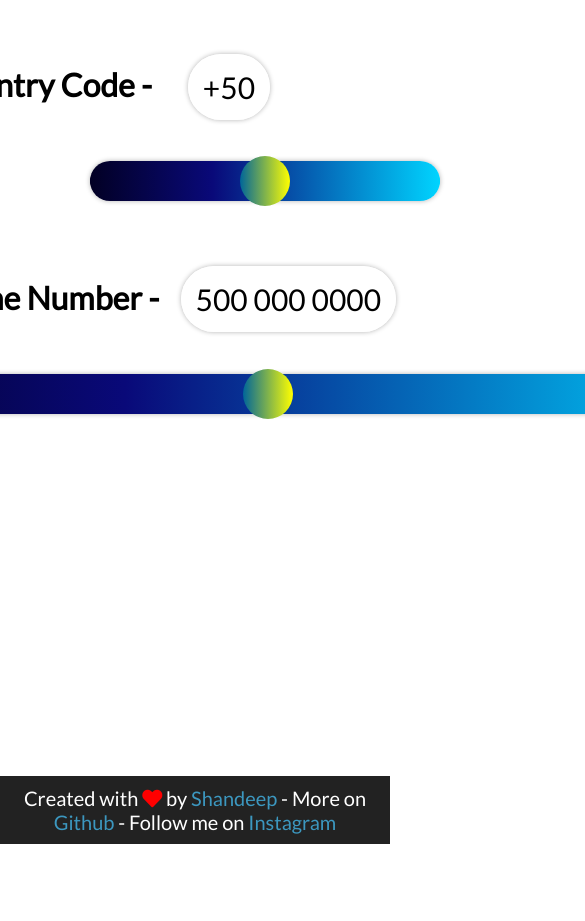
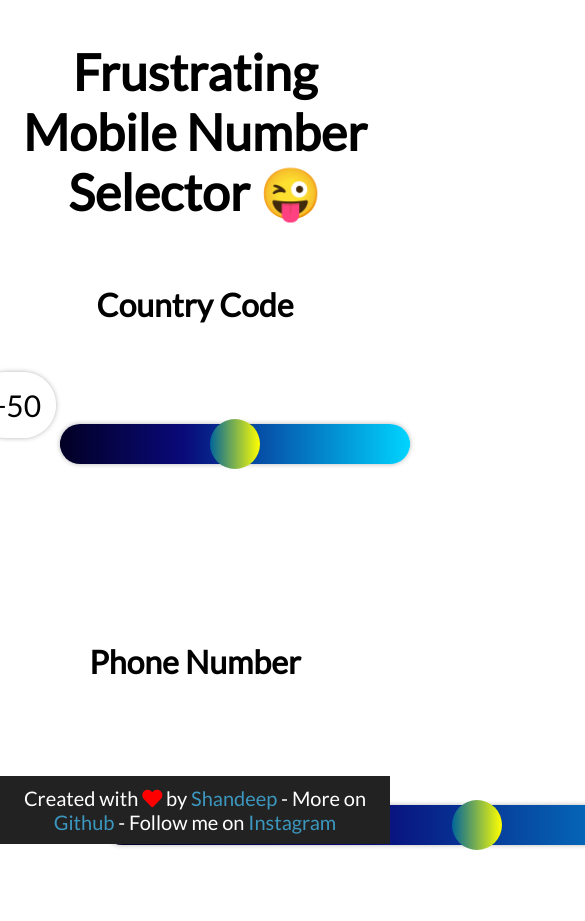
Before and after one commit to shandeepc/Frustrating-Mobile-Number-Selector, a plain HTML site: page index.html in a window 390 px wide. Shown: the top 921 px of the page, 585 px wide, since content can reach past the window. Before the commit the page ends 844 px from the top, so only its background shows below. Drawn offline with Linux system fonts and the light colour scheme.

Commit message:
updated mobile view

```diff
--- a/index.html
+++ b/index.html
@@ -1,27 +1,29 @@
 <!DOCTYPE html>
-<html lang="en" >
+<html lang="en">
+
 <head>
 	<meta charset="UTF-8">
 	<title>Frustrating Mobile Number Selector</title>
-  <link rel='stylesheet' href='https://cdnjs.cloudflare.com/ajax/libs/font-awesome/5.8.0/css/all.min.css'><link rel="stylesheet" href="./style.css">
+	<link rel='stylesheet' href='https://cdnjs.cloudflare.com/ajax/libs/font-awesome/5.8.0/css/all.min.css'>
+	<link rel="stylesheet" href="./style.css">
 
 </head>
+
 <body>
 	<h2>Frustrating Mobile Number Selector &#128540;</i> </h2>
 
-<div class="range-container">
-  <h1 id="code">Country Code - </h1>
+	<div class="range-container1">
+		<h1 id="code">Country Code</h1><br><br><br><br>
 		<input type="range" id="range1" max="99" min="1">
-  <label for="range" id = "codelabel">+50</label>
+		<label for="range" id="codelabel">+50</label>
 	</div>
-<br><br><br><br><br>
+	<br><br><br>
 
-<div class="range-container">
-  <h1 id="number">Phone Number - </h1>
+	<div class="range-container2">
+		<h1 id="number">Phone Number</h1>
 		<input type="range" id="range2" max="9999999999" min="0000000000">
-	<label for="range" id = "numberlabel">500 000 0000</label>
+		<label for="range" id="numberlabel">500 000 0000</label>
 	</div>
-
 	<footer>
 		<p>
 			Created with <i class="fa fa-heart"></i> by
@@ -33,7 +35,8 @@
 		</p>
 	</footer>
 	<!-- partial -->
-  <script  src="./script.js"></script>
+	<script src="./script.js"></script>
 
 </body>
+
 </html>
--- a/style.css
+++ b/style.css
@@ -1,51 +1,61 @@
 @import url('https://fonts.googleapis.com/css?family=Lato');
+
 
 body {
 	background-color: #ffffff;
-
-	display: flex;
-	align-items: center;
-	justify-content: center;
 	flex-direction: column;
 	min-height: 100vh;
 	font-family: 'Lato', sans-serif;
-	margin: 0;
+	margin:0;
+	padding:0;
+	display: flex;
+	text-align: center;
 }
 
 h2 {
-  align-self: center;
+  text-align: center;
   color: #000000;
-	position: relative;
-	top: -400px;
+  position: relative;
   font-size: 50px;
 }
 
-.range-container {
-  top: -250px;
-	position: relative;
-  align-items: center;
-  align-self: center;
-  align-content: center;
+.range-container1 {
+	height: 300px;
+	top: 80px;
 }
 
-
+.range-container2 {
+	height: 300px;
+	top: 80px;
+}
 
 #code {
   position: relative;
-  top: -95px;
-  left: -150px;
+}
+
+#number {
+	position: relative;
 }
 
 #codelabel {
-  position: relative;
+	position: relative;
 	background-color: #fff;
 	border-radius: 40px;
 	box-shadow: 0 0 5px rgba(0, 0, 0, 0.3);
 	padding: 15px ;
-	top: -152px;
-	left: 100px;
-	text-align: center;
-  font-size: 30px;
+	font-size: 30px;
+	top: -80px;
+	left: -180px;
+}
+
+#numberlabel {
+	position: relative;
+	background-color: #fff;
+	border-radius: 40px;
+	box-shadow: 0 0 5px rgba(0, 0, 0, 0.3);
+	padding: 15px ;
+	font-size: 30px;
+	left: -380px;
 }
 
 #range1 {
@@ -54,10 +64,9 @@ h2 {
 	border-radius: 40px;
 	box-shadow: 0 0 5px rgba(0, 0, 0, 0.3);
 	padding: 15px 0;
-	position: absolute;
-	top: 20px;
-	text-align: center;
+	position: relative;
 	width: 350px;
+	left: 40px;
 }
 
 #range1:active {
@@ -88,23 +97,9 @@ h2 {
 }
 
 
-#number {
-  position: relative;
-  top: -95px;
-  left: -150px;
-}
 
-#numberlabel {
-  position: relative;
-	background-color: #fff;
-	border-radius: 40px;
-	box-shadow: 0 0 5px rgba(0, 0, 0, 0.3);
-	padding: 15px ;
-	top: -152px;
-	left: 100px;
-	text-align: center;
-  font-size: 30px;
-}
+
+
 
 
 #range2 {
@@ -113,11 +108,10 @@ h2 {
 	border-radius: 40px;
 	box-shadow: 0 0 5px rgba(0, 0, 0, 0.3);
 	padding: 15px 0;
-	position: absolute;
-	top: 20px;
-	left: -290px;
-	text-align: center;
-	width: 950px;
+	position: relative;
+	width: 750px;
+	top: 100px;
+	left: 100px;
 }
 
 #range2:active {
```
Lines whose indentation alone changed are shown as unchanged.
